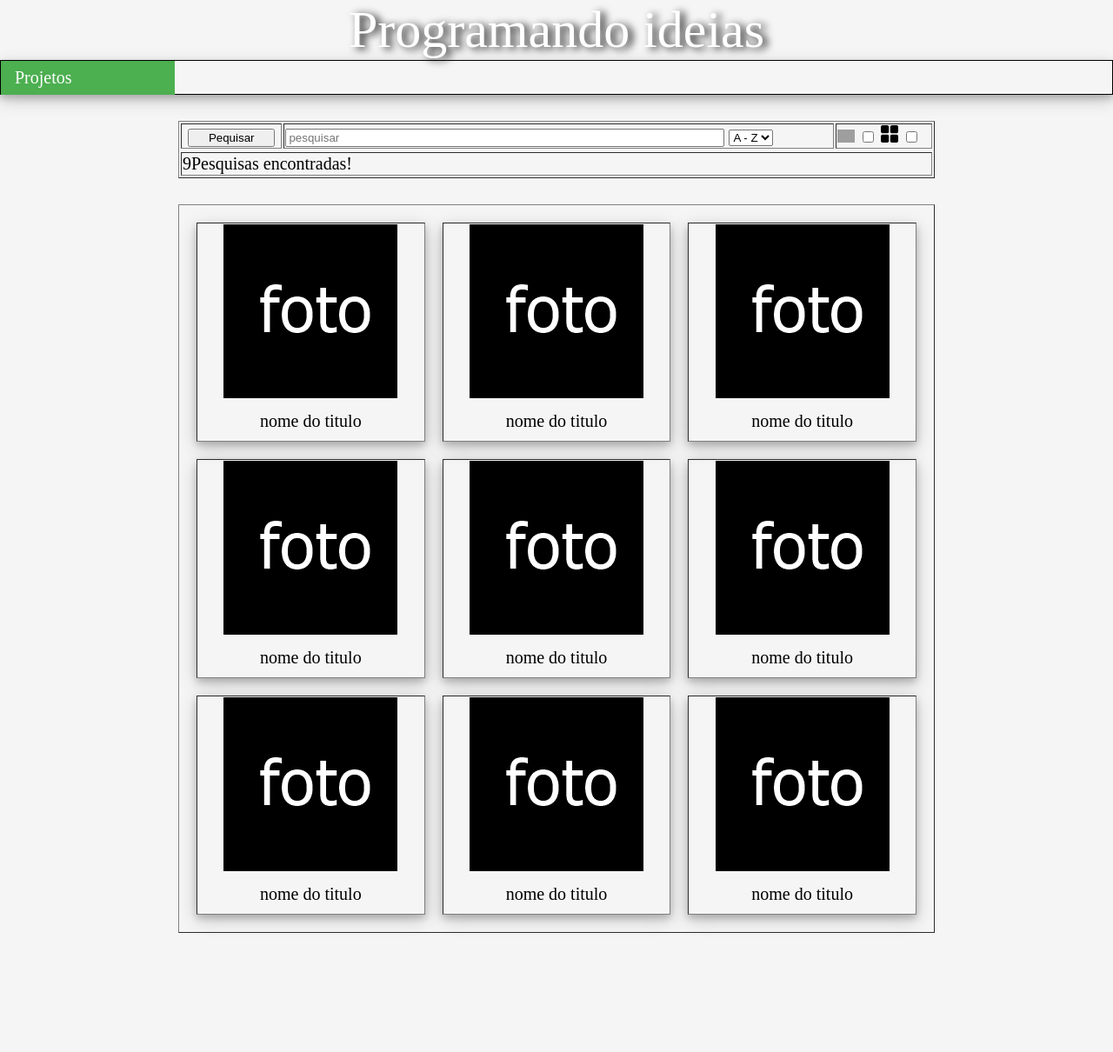
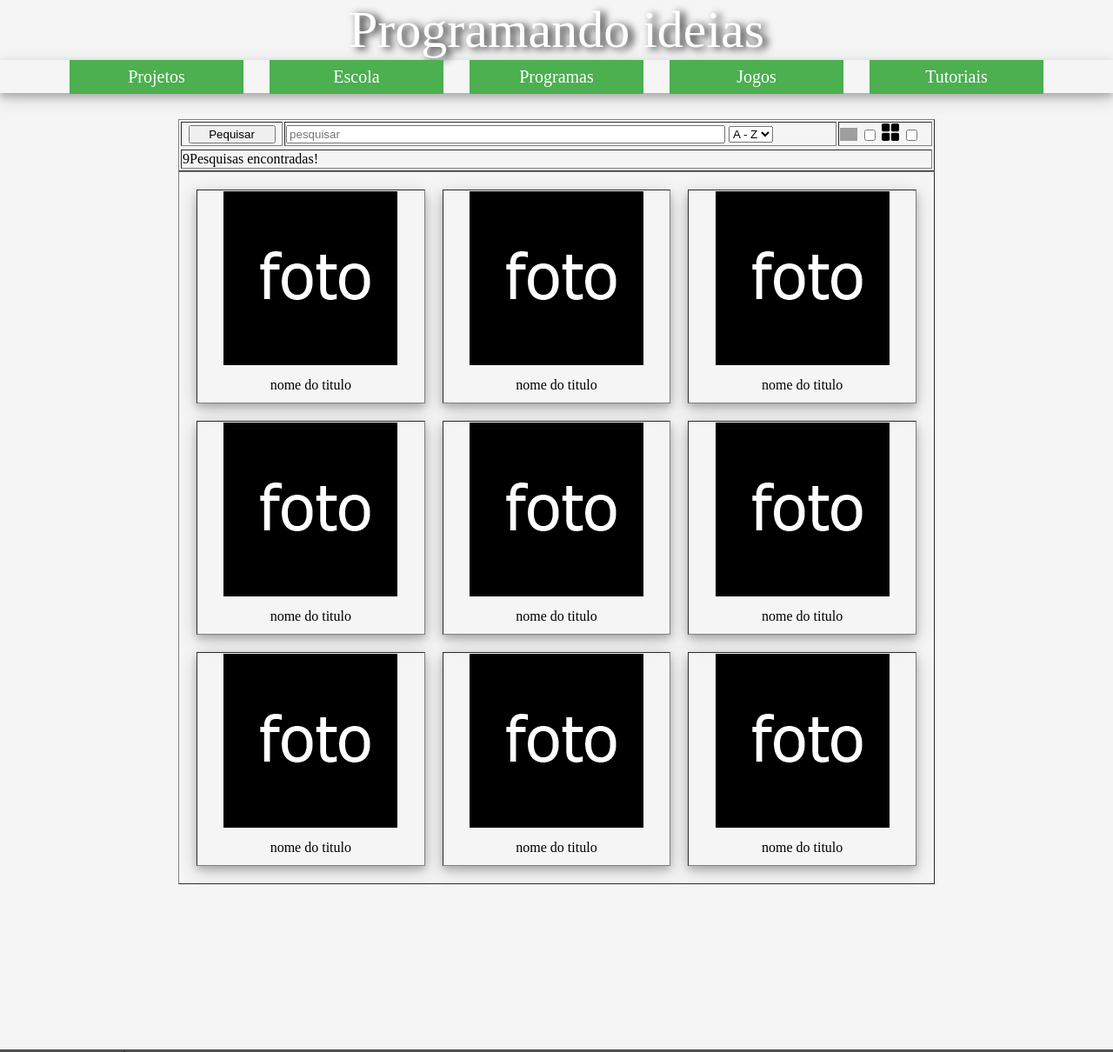
Before and after one commit to LuizinhoVI/CodeProgramado, a PHP site: page / in a window 1280 px wide. Shown: the top 1210 px of the page at 87% size. Run offline with PHP 8.4, Linux system fonts and the light colour scheme; grey boxes are pictures that could not be loaded.

Commit message:
atualizando 1.0

```diff
--- a/index.html
+++ b/index.html
@@ -32,19 +32,45 @@
 
 
 
-            <ul>
-  <li onclick="novo()" ><a class="active" href="#home">Projetos</a></li>
-  <li  class="test"><a href="#news">Gerador de cpf</a></li>
-  <li class="test"><a href="teste.html" href="#teste">gerador de senha</a></li>
-  <li class="test"><a href="#about">Codido da vince</a></li>
+            <ul class="projeto">
+  <li onclick="projetos()" align="center" ><a class="active" href="#home">Projetos</a></li>
+  <li  class="pj1"><a class="pj1" href="#news">Gerador de cpf</a></li>
+  <li class="pj1"><a class="pj1"href="teste.html" href="#teste">gerador de senha</a></li>
+  <li class="pj1"><a class="pj1" href="#about">Codido da vince</a></li>
+  </ul>
+
+      <ul class="escola">
+  <li onclick="escola()" align="center"><a class="active" href="#home">Escola</a></li>
+  <li  class="pj2"><a class="pj2" href="#news">Gerador de cpf</a></li>
+  <li class="pj2"><a class="pj2" href="teste.html" href="#teste">gerador de senha</a></li>
+  <li class="pj2"><a class="pj2" href="#about">Codido da vince</a></li>
+
+     </ul>
+ <ul class="programas">
+  <li onclick="programas()" align="center" ><a class="active" href="#home">Programas</a></li>
+  <li  class="pj3"><a class="pj3" href="#news">Gerador de cpf</a></li>
+  <li class="pj3"><a class="pj3" href="teste.html" href="#teste">gerador de senha</a></li>
+  <li class="pj3"><a class="pj3" href="#about">Codido da vince</a></li>
 
      </ul>
 
+      <ul class="jogos">
+  <li onclick="jogos()" align="center"><a class="active" href="#home">Jogos</a></li>
+  <li  class="pj4"><a class="pj4"href="#news">Gerador de cpf</a></li>
+  <li class="pj4"><a class="pj4"href="teste.html" href="#teste">gerador de senha</a></li>
+  <li class="pj4"><a class="pj4"href="#about">Codido da vince</a></li>
 
+     </ul>
 
+      <ul class="tutoriais">
+  <li onclick="tutoriais()" align="center"><a class="active" href="#home">Tutoriais</a></li>
+  <li  class="pj5"><a class="pj5"href="#news">Gerador de cpf</a></li>
+  <li class="pj5"><a class="pj5"href="teste.html" href="#teste">gerador de senha</a></li>
+  <li class="pj5"><a class="pj5"href="#about">Codido da vince</a></li>
 
+     </ul>
 
-
+</div>
 
 
 
--- a/menu_inicial.css
+++ b/menu_inicial.css
@@ -1,24 +1,14 @@
-.bt:hover{
-background-color:black;
-color: white;
-}
+
 
 .menu_inicial{
-border: solid 1px ;
+border:  ;
 font-size: 20px;
-position:static;
+position:relative;
 color: black;
  box-shadow: 0 4px 8px 0 rgba(0, 0, 0, 0.2), 0 6px 20px 0 rgba(0, 0, 0, 0.19);
 height: 38px;
 }
 
-.bt{
-
-	font-size: 20px;
-	cursor:pointer;
-
-
-}
 
 
 
@@ -35,7 +25,7 @@ li a{
   color: #000;
   padding: 8px 16px;
   text-decoration: none;
-  position: static;
+  position: relative;
 }
 
 .active{
@@ -50,9 +40,39 @@ li a{
 li a.active {
   background-color: #4CAF50;
   color: white;
+
 }
 
 li a:hover:not(.active) {
   background-color: #555;
   color: white;
+
+
 }
+
+.projeto{
+
+float: left;
+margin-left: 80px
+}
+.escola{
+float: left;
+margin-left: 30px;
+
+}
+
+.programas{
+float: left;
+margin-left: 30px;
+
+}
+.jogos{
+float: left;
+margin-left: 30px;
+
+}
+.tutoriais{
+float: left;
+margin-left: 30px;
+
+}
--- a/menu_inicial.js
+++ b/menu_inicial.js
@@ -1,42 +1,149 @@
- var i=0;
+ var contador=[0,0,0,0,0];
 
-function novo(){
+function projetos(){
 
-	i++;
+	contador[0]++;
 
-	var x = document.getElementsByTagName("li");
-	var y = document.getElementsByTagName("a");
+	var x = document.getElementsByClassName("pj1");
 
 	x[0].style.display="block";
 	x[1].style.display="block";
 	x[2].style.display="block";
 	x[3].style.display="block";
 
-	y[0].style.display="block";
-	y[1].style.display="block";
-	y[2].style.display="block";
-	y[3].style.display="block";
 
-	console.log(i);
 
-	if (i==2) {
+   console.log(contador[0]);
+
+	if (contador[0]==2) {
 
 	x[0].style.display="block";
 	x[1].style.display="none";
 	x[2].style.display="none";
 	x[3].style.display="none";
 
-	y[0].style.display="block";
-	y[1].style.display="none";
-	y[2].style.display="none";
-	y[3].style.display="none";
 	}
-	if(i>=2){
-	i=0;
+	if(contador[0]>=2){
+	contador[0]=0;
 	}
 
 
 
 
  return 0;
-}
+};
+
+function escola(){
+
+	contador[1]++;
+
+	var x = document.getElementsByClassName("pj2");
+
+	x[0].style.display="block";
+	x[1].style.display="block";
+	x[2].style.display="block";
+	x[3].style.display="block";
+
+	if (contador[1]==2) {
+
+	x[0].style.display="block";
+	x[1].style.display="none";
+	x[2].style.display="none";
+	x[3].style.display="none";
+
+	}
+	if(contador[1]>=2){
+	contador[1]=0;
+	}
+
+
+
+
+ return 0;
+};
+
+function programas(){
+	contador[2]++;
+
+	var x = document.getElementsByClassName("pj3");
+
+	x[0].style.display="block";
+	x[1].style.display="block";
+	x[2].style.display="block";
+	x[3].style.display="block";
+
+	if (contador[2]==2) {
+
+	x[0].style.display="block";
+	x[1].style.display="none";
+	x[2].style.display="none";
+	x[3].style.display="none";
+
+	}
+	if(contador[2]>=2){
+	contador[2]=0;
+	}
+
+
+
+
+ return 0;
+};
+
+function jogos(){
+
+	contador[3]++;
+
+	var x = document.getElementsByClassName("pj4");
+
+	x[0].style.display="block";
+	x[1].style.display="block";
+	x[2].style.display="block";
+	x[3].style.display="block";
+
+	if (contador[3]==2) {
+
+	x[0].style.display="block";
+	x[1].style.display="none";
+	x[2].style.display="none";
+	x[3].style.display="none";
+
+	}
+	if(contador[3]>=2){
+	contador[3]=0;
+	}
+
+
+
+
+ return 0;
+};
+
+function tutoriais(){
+
+	contador[4]++;
+
+	var x = document.getElementsByClassName("pj5");
+
+	x[0].style.display="block";
+	x[1].style.display="block";
+	x[2].style.display="block";
+	x[3].style.display="block";
+
+	if (contador[4]==2) {
+
+	x[0].style.display="block";
+	x[1].style.display="none";
+	x[2].style.display="none";
+	x[3].style.display="none";
+
+	}
+	if(contador[4]>=2){
+	contador[4]=0;
+	}
+
+
+
+
+ return 0;
+};
--- a/menu_meio.css
+++ b/menu_meio.css
@@ -9,8 +9,8 @@
   }
   .meio {
     height: 1000px;
-    margin-top: 30px;
-    position: static;
+    margin-top: ;
+    position: relative;
     order: 2;
      ;
 }
```
Lines whose indentation alone changed are shown as unchanged.
